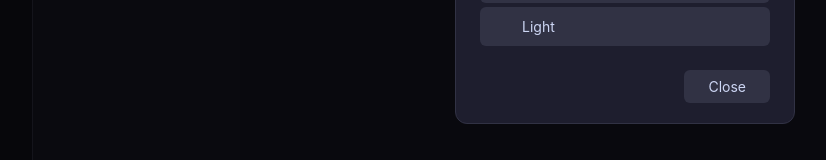
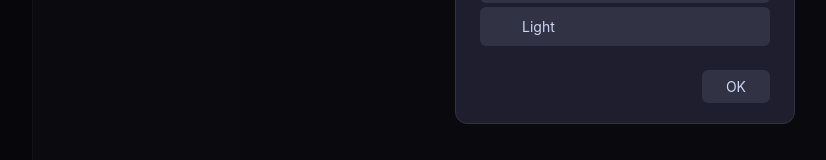
Before and after one commit to NathanLaan/noteliner, a Svelte app: page / in a window 1280 px wide. Both pictures are taken after a click on the button 23 px from the left and 734 px from the top of the page. Shown: the part 427-587 px from the top of the page, without its empty margins (15-841 px from the left). Built offline with nearby package versions, Linux system fonts and the light colour scheme.

Commit message:
fix: Change Settings Close button to OK.

```diff
--- a/src/renderer/components/SettingsModal.svelte
+++ b/src/renderer/components/SettingsModal.svelte
@@ -41,7 +41,7 @@
       </div>
 
       <div class="modal-footer">
-        <button class="close-btn" onclick={onClose}>Close</button>
+        <button class="close-btn" onclick={onClose}>OK</button>
       </div>
     </div>
   </div>
```
